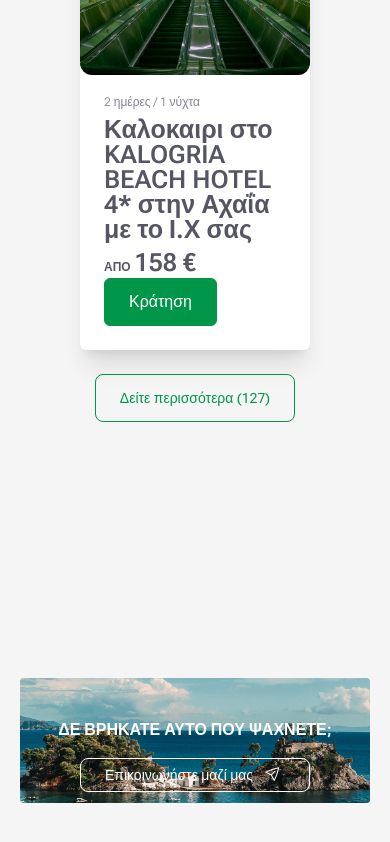
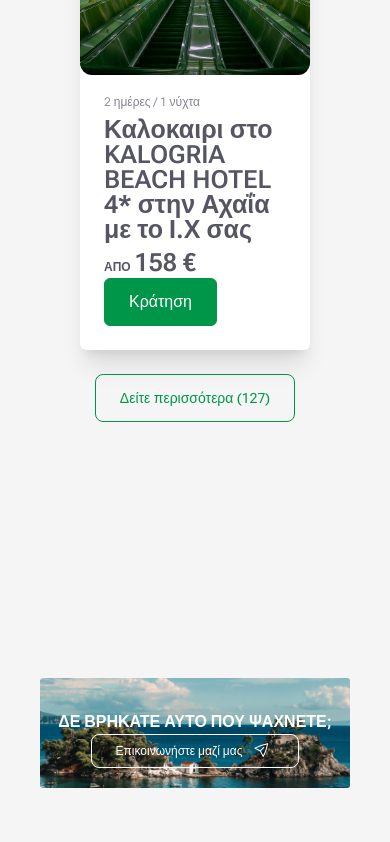
Before and after one commit to ELal3k/nelios-project, a Next.js app: page / in a window 390 px wide. Shown: the part 5523-6365 px from the top of the page. Built offline with nearby package versions, Linux system fonts and the light colour scheme.

Commit message:
fixed footer hero

```diff
--- a/src/components/Footer.js
+++ b/src/components/Footer.js
@@ -2,17 +2,17 @@
 
 export default function Footer() {
   return (
-    <footer className="mt-64 pb-11">
-      <div className="rounded-lg absolute lg:mx-0 mx-5">
+    <footer className="mt-64 h-[50vh] flex justify-center ">
+      <div className="rounded-lg absolute mx-10">
         <img src="/footer-img.png" />
       </div>
       <div className="relative text-center">
-        <div className="flex flex-col justify-center gap-4 items-center lg:pt-40 sm:pt-20 pt-10">
+        <div className="flex flex-col justify-center sm:gap-4 gap-0 items-center lg:pt-40 sm:pt-20 pt-8">
           {" "}
           <h2 className="uppercase lg:text-h4 sm:text-h6 text-text_on_image font-semibold">
             Δε βρηκατε αυτο που ψαχνετε;
           </h2>
-          <button className="flex justify-center items-center gap-4 sm:h-12 h-8 border border-text_on_image text-button text-text_on_image px-6 py-4 rounded-lg">
+          <button className="flex justify-center items-center gap-4 sm:h-12 h-8 border border-text_on_image sm:text-button text-small_text_12 text-text_on_image px-6 py-4 rounded-lg">
             <p>Επικοινωνήστε μαζί μας</p>
             <PaperAirplaneIcon className="h-6 -rotate-45 pb-2" />
           </button>
```
